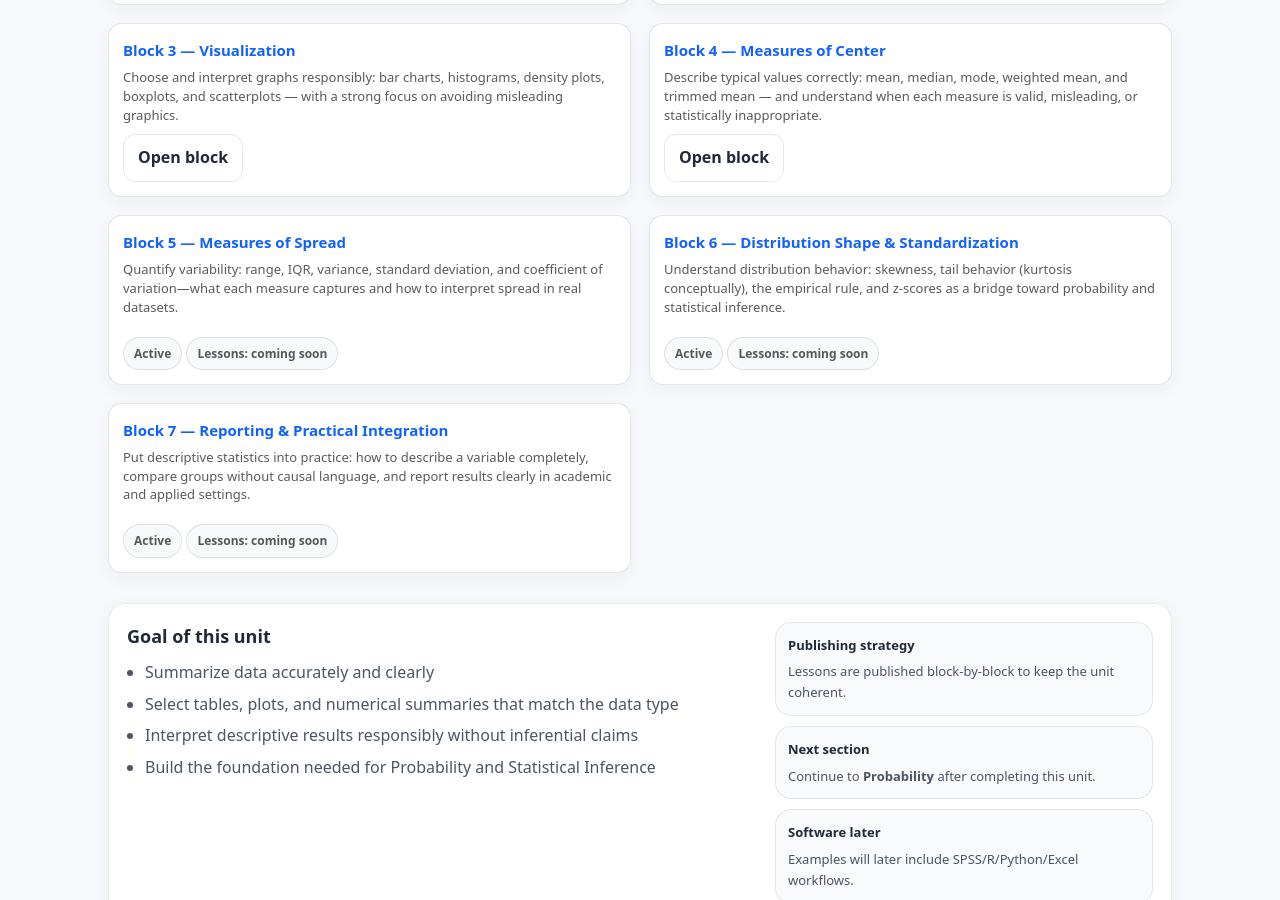
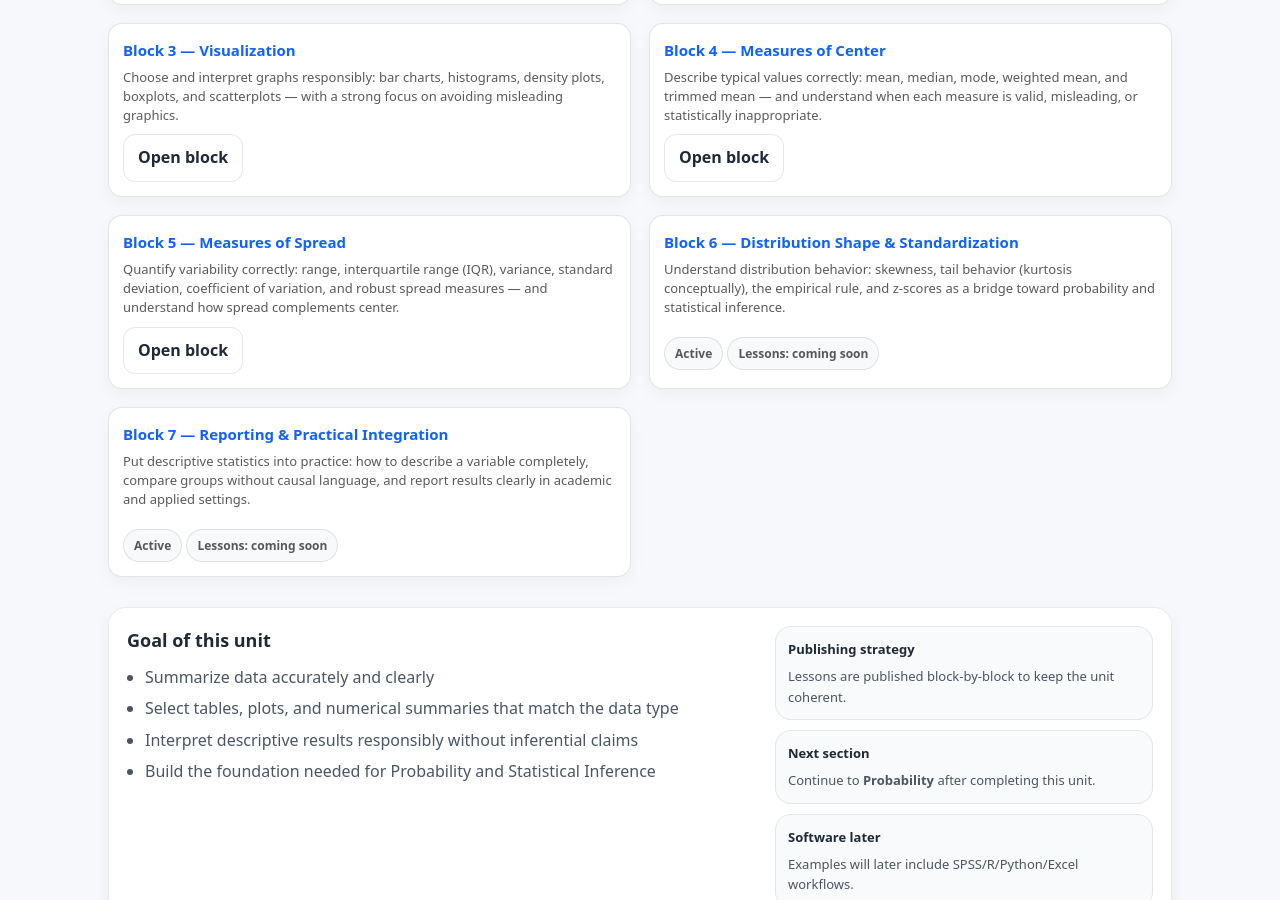
Before and after one commit to ammar-homaida-statistics/easystatisticsacademy, a Jekyll site: the page built from descriptive/index.md, in a window 1280 px wide and 900 px high, scrolled down 1164 px. Built offline with Jekyll 4.4.1, drawn with Linux system fonts in a browser that asks for light colours.

Commit message:
Update index.md

```diff
--- a/descriptive/index.md
+++ b/descriptive/index.md
@@ -152,17 +152,20 @@ sidebar: false
 </div>
 
     <!-- Block 5 -->
-    <div class="card lesson-card">
-      <h3><a href="/descriptive/spread/">Block 5 — Measures of Spread</a></h3>
-      <p>
-        Quantify variability: range, IQR, variance, standard deviation, and coefficient of variation—what each
-        measure captures and how to interpret spread in real datasets.
-      </p>
-      <div class="pill-row">
-        <span class="pill">Active</span>
-        <span class="pill">Lessons: coming soon</span>
-      </div>
-    </div>
+<div class="card lesson-card">
+  <h3>
+    <a href="/descriptive/spread/">Block 5 — Measures of Spread</a>
+  </h3>
+
+  <p>
+    Quantify variability correctly: range, interquartile range (IQR), variance, standard deviation,
+    coefficient of variation, and robust spread measures — and understand how spread complements center.
+  </p>
+
+  <div class="pill-row">
+    <a class="btn btn-outline" href="/descriptive/spread/">Open block</a>
+  </div>
+</div>
 
     <!-- Block 6 -->
     <div class="card lesson-card">
```
